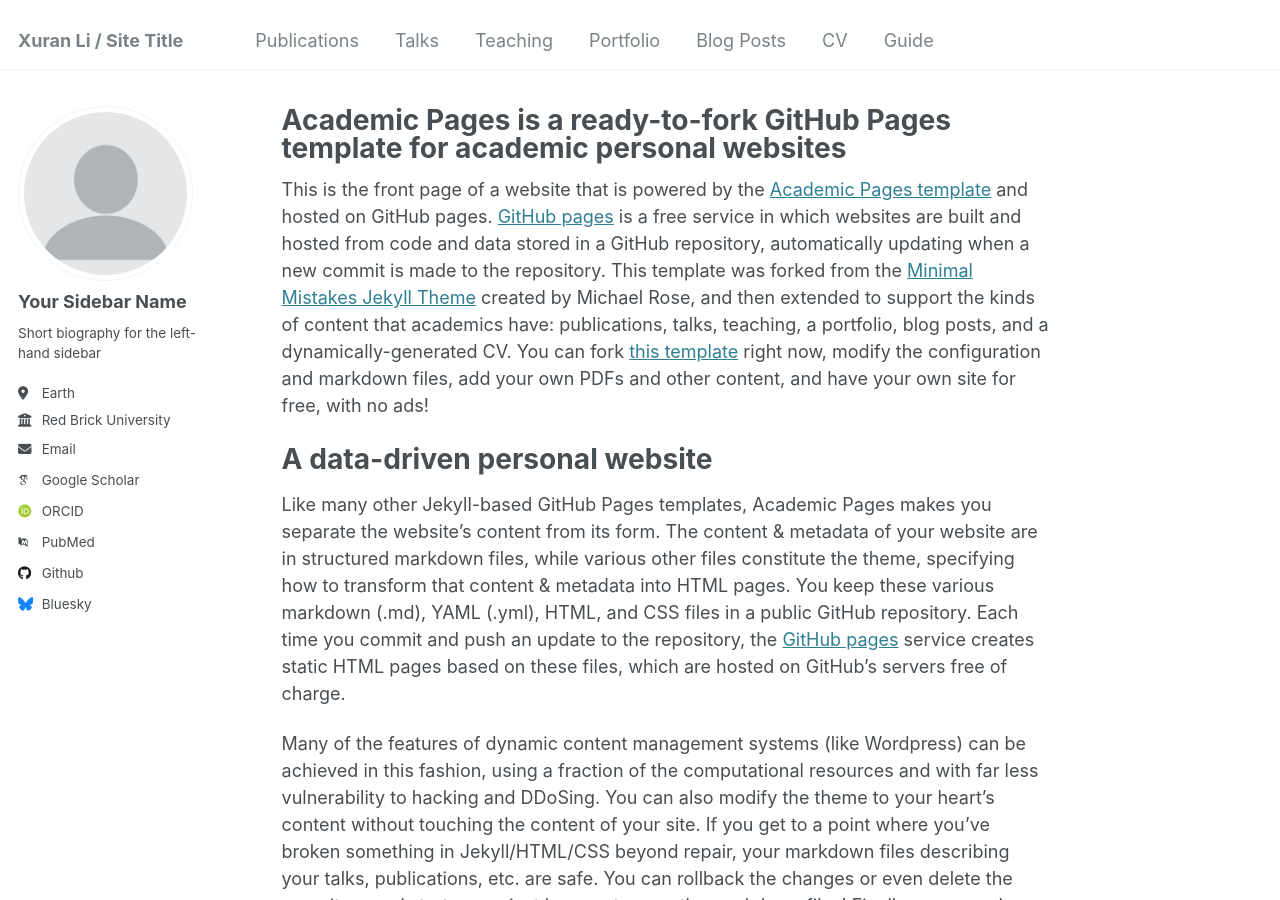
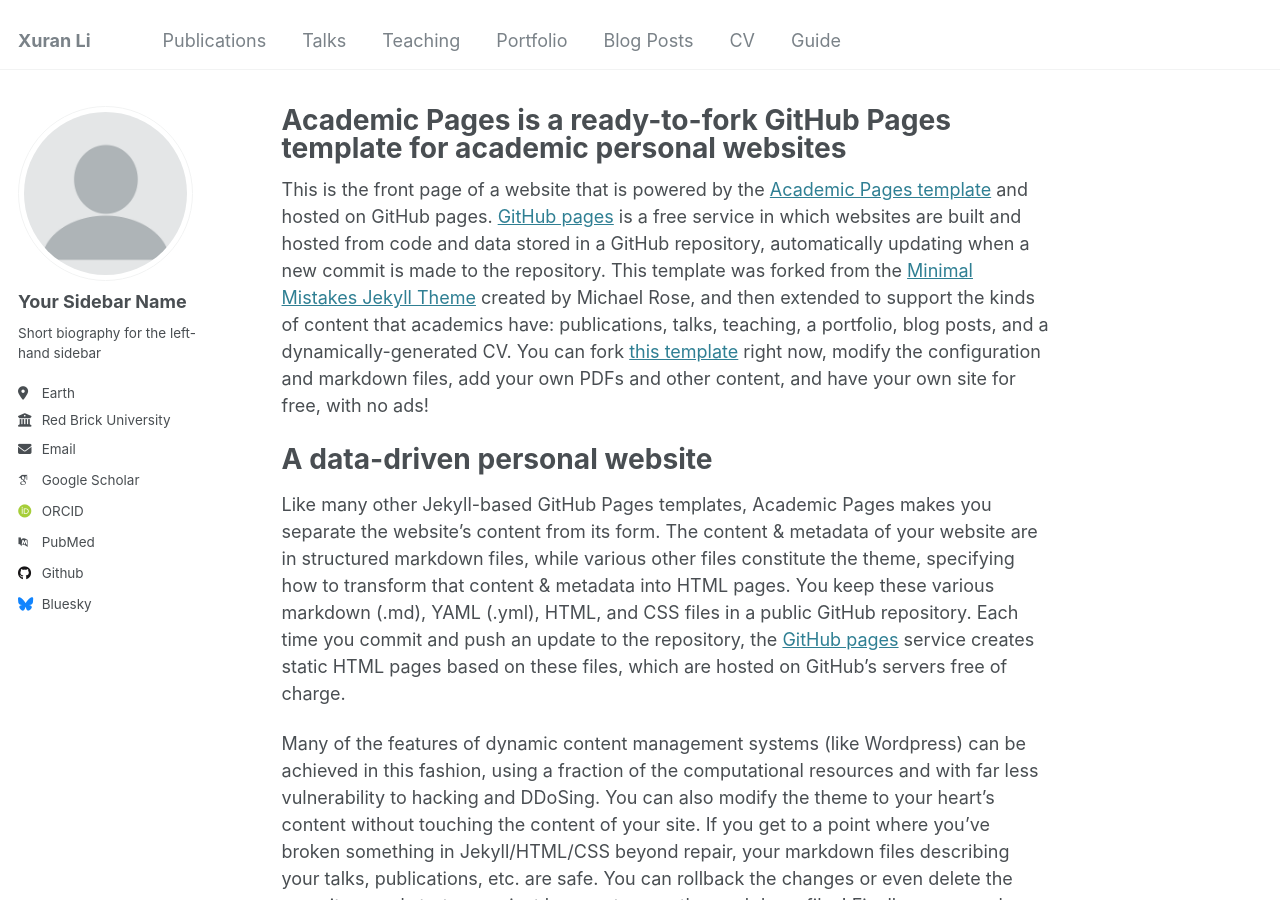
Before and after one commit to Xuran-LI/xuran-li, a Jekyll site: the page built from _pages/about.md, in a window 1280 px wide and 900 px high. Built offline with Jekyll 4.4.1, drawn with Linux system fonts in a browser that asks for light colours; some web fonts are replaced.

Commit message:
Update _config.yml

```diff
--- a/_config.yml
+++ b/_config.yml
@@ -8,7 +8,7 @@
 
 # Basic Site Settings
 locale                   : "en-US"
-title                    : "Xuran Li / Site Title"
+title                    : "Xuran Li"
 title_separator          : "-"
 name                     : &name "Your Name"
 description: "Researcher in Trustworthy Machine Learning"
```
